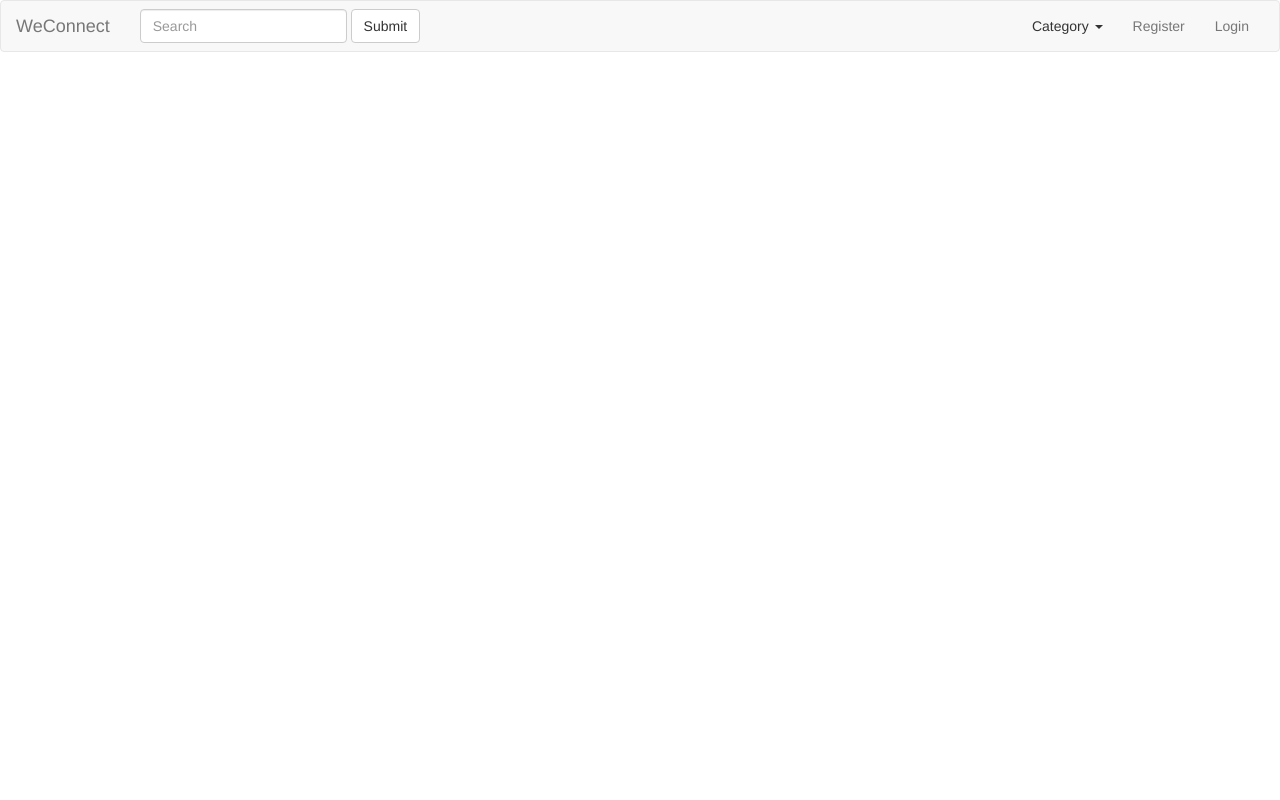
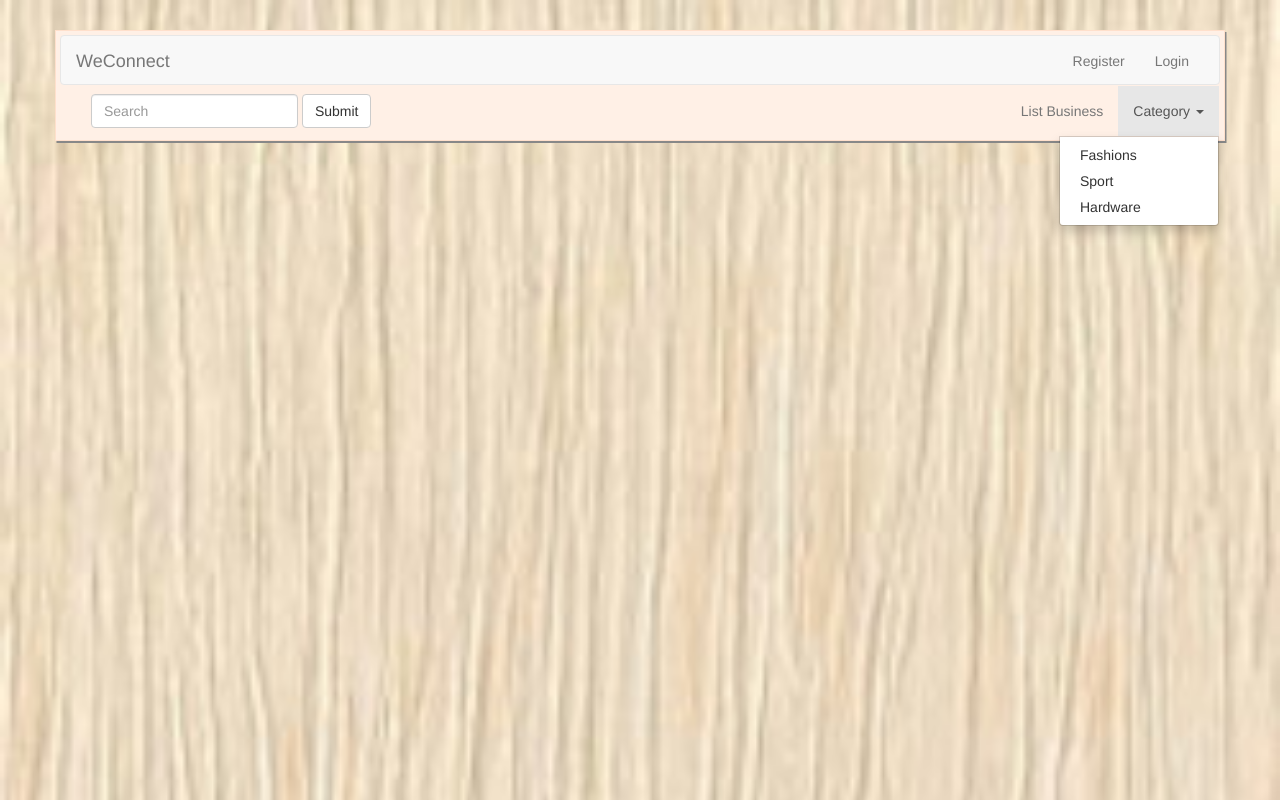
Before and after one commit to boydbugle/weConnect, a plain HTML site: page designs/UI/registration.html in a window 1280 px wide. Both pictures are taken after a click on the button "Category". Drawn offline with nearby package versions, Linux system fonts and the light colour scheme.

Commit message:
creates a constant navbar to all pages and cleans up code [Fixes #155550511,#155549319]

```diff
--- a/designs/UI/css/master.css
+++ b/designs/UI/css/master.css
@@ -1,21 +1,26 @@
 body{
   margin-top: 30px;
-  /*color: #ffe6e6;*/
+  background-image: url("../images/background2.jpg");
+  background-size: cover;
+}
+#topcontainer{
+  border: 0.5px solid #ffe0cc;
+  padding: 4px;
+  box-shadow: 1.5px 2px #888888;
+  background-color: #fff0e6;
 }
 nav{
-  height: 60px;
+  height: 50px;
+  margin-bottom: 0px;
 }
-nav img{
-  height: 20px;
-  width: 20px;
-  margin
+/*#navtop{
+    border: 0.1px solid;
+    box-shadow: 0.5px 2px #888888;
+    color: #fff0e6;
 }
-
-/*.navdiv{
-  height: auto;
-  padding: 0px;
+#navbottom{
+    border: 0.1px solid;
+    box-shadow: 0.4px #888888;
+    border-color: #f2f2f2;
+    background-color: #fff0e6;
 }*/
-/*#navtop.img{
-   height: 20%;
-   width: 10%;
- }*/
--- a/designs/UI/registration.html
+++ b/designs/UI/registration.html
@@ -3,15 +3,16 @@
 
 <head>
   <meta charset="utf-8">
-  <title> WE CONNECT</title>
+  <title>WE CONNECT</title>
   <link rel="stylesheet" href="https://maxcdn.bootstrapcdn.com/bootstrap/3.3.7/css/bootstrap.min.css" integrity="sha384-BVYiiSIFeK1dGmJRAkycuHAHRg32OmUcww7on3RYdg4Va+PmSTsz/K68vbdEjh4u" crossorigin="anonymous">
-  <!-- <link rel="stylesheet" href="/css/master.css"> -->
+  <link rel="stylesheet" href="./css/master.css">
 </head>
 
 <body>
-
+  <div class="container" id="topcontainer">
     <nav class="navbar navbar-default">
-    <div class="container-fluid">
+      <!-- upper nav region -->
+      <div class="container-fluid navdiv" id="navtop">
         <!-- Brand and toggle get grouped for better mobile display -->
         <div class="navbar-header">
           <button type="button" class="navbar-toggle collapsed" data-toggle="collapse" data-target="#bs-example-navbar-collapse-1" aria-expanded="false">
@@ -20,38 +21,39 @@
         <span class="icon-bar"></span>
         <span class="icon-bar"></span>
       </button>
-        <a class="navbar-brand" href="#">WeConnect</a>
+          <a class="navbar-brand" href="index.html" id="logo">WeConnect</a>
         </div>
-
         <!-- Collect the nav links, forms, and other content for toggling -->
         <div class="collapse navbar-collapse" id="bs-example-navbar-collapse-1">
-        <form class="navbar-form navbar-left">
+          <ul class="nav navbar-nav navbar-right">
+            <li><a href="registration.html">Register</a></li>
+            <li><a href="login.html">Login</a></li>
+          </ul>
+        </div>
+      </div>
+      <!--  lower nav region-->
+      <div class="container-fluid" id="navbottom">
+        <form class="navbar-form navbar-left" role="search">
           <div class="form-group">
             <input type="text" class="form-control" placeholder="Search">
           </div>
           <button type="submit" class="btn btn-default">Submit</button>
         </form>
         <ul class="nav navbar-nav navbar-right">
+          <li><a href="#">List Business</a></li>
           <li class="dropdown">
             <a href="#" class="dropdown-toggle" data-toggle="dropdown" role="button" aria-haspopup="true" aria-expanded="false">Category <span class="caret"></span></a>
             <ul class="dropdown-menu">
-              <li><a href="#">Action</a></li>
-              <li><a href="#">Another action</a></li>
-              <li><a href="#">Something else here</a></li>
-              <li role="separator" class="divider"></li>
-              <li><a href="#">Separated link</a></li>
+              <li><a href="#">Fashions</a></li>
+              <li><a href="#">Sport</a></li>
+              <li><a href="#">Hardware</a></li>
             </ul>
           </li>
-          <li><a href="#">Register</a></li>
-          <li><a href="#">Login</a></li>
-
         </ul>
       </div>
-      <!-- /.navbar-collapse -->
+    </nav>
   </div>
-    <!-- /.container-fluid -->
-  </nav>
-
+  <script src="https://ajax.googleapis.com/ajax/libs/jquery/3.3.1/jquery.min.js"></script>
   <script src="https://maxcdn.bootstrapcdn.com/bootstrap/3.3.7/js/bootstrap.min.js" integrity="sha384-Tc5IQib027qvyjSMfHjOMaLkfuWVxZxUPnCJA7l2mCWNIpG9mGCD8wGNIcPD7Txa" crossorigin="anonymous"></script>
 </body>
 
```
Also changed, not shown: designs/UI/index.html (+5 -6 lines), designs/UI/login.html (+21 -17 lines), designs/UI/images/background.jpg (added), designs/UI/images/background2.jpg (added). Lines whose indentation alone changed are shown as unchanged.
